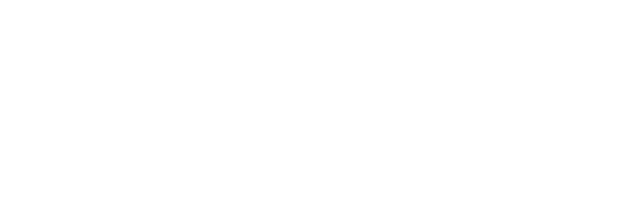
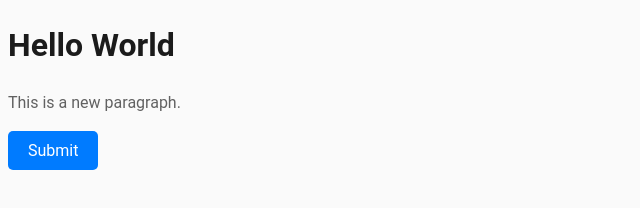
Before and after one commit to timwatts80/learning-to-code, a plain HTML site: page web-dev/website_01/index.html in a window 1280 px wide. Shown: the whole page, without its empty margins (0-640 px from the left). Drawn offline with Linux system fonts and the light colour scheme.

Commit message:
added basic web page

```diff
--- a/web-dev/website_01/index.html
+++ b/web-dev/website_01/index.html
@@ -4,8 +4,12 @@
     <meta charset="UTF-8">
     <meta name="viewport" content="width=device-width, initial-scale=1.0">
     <title>Document</title>
+    <link rel="stylesheet" href="./styles.css">
+
 </head>
 <body>
-
+    <h1>Hello World</h1>
+    <p>This is a new paragraph.</p>
+    <button>Submit</button>
 </body>
 </html>
--- /dev/null
+++ b/web-dev/website_01/styles.css
@@ -0,0 +1,50 @@
+/* Variables */
+:root {
+    /* colors */
+    --light-gray: #fafafa;
+    --med-gray: #616161;
+    --dark-gray: #1b1b1b;
+    --blue: #007bff;
+    --blue-hover: #0056b3;
+
+    /* typography */
+    --roboto: 'Roboto', sans-serif;
+    --heading-font-size: 2rem;
+    --body-font-size: 1rem;
+    --heading-line-height: 1.2;
+    --line-height: 1.5;
+}
+
+/* Styles */
+body {
+    background-color: var(--light-gray);
+    font-family: var(--roboto);
+}
+
+h1 {
+    color: var(--dark-gray);
+    font-size: var(--heading-font-size);
+    line-height: var(--line-height);
+}
+
+p {
+    color: var(--med-gray);
+    font-size: var(--body-font-size);
+    line-height: var(--line-height);
+}
+
+button {
+    background-color: var(--blue);
+    color: white;
+    padding: 10px 20px;
+    border: none;
+    border-radius: 5px;
+    font-size: var(--body-font-size);
+    font-family: var(--roboto);
+    cursor: pointer;
+    transition: all 0.15s ease-in-out;
+}
+
+button:hover {
+    background-color: var(--blue-hover);
+}
```
